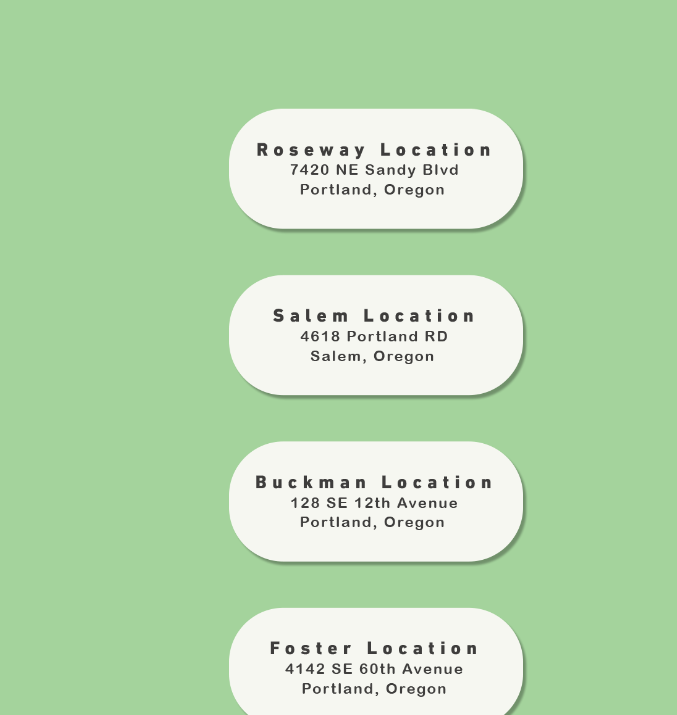
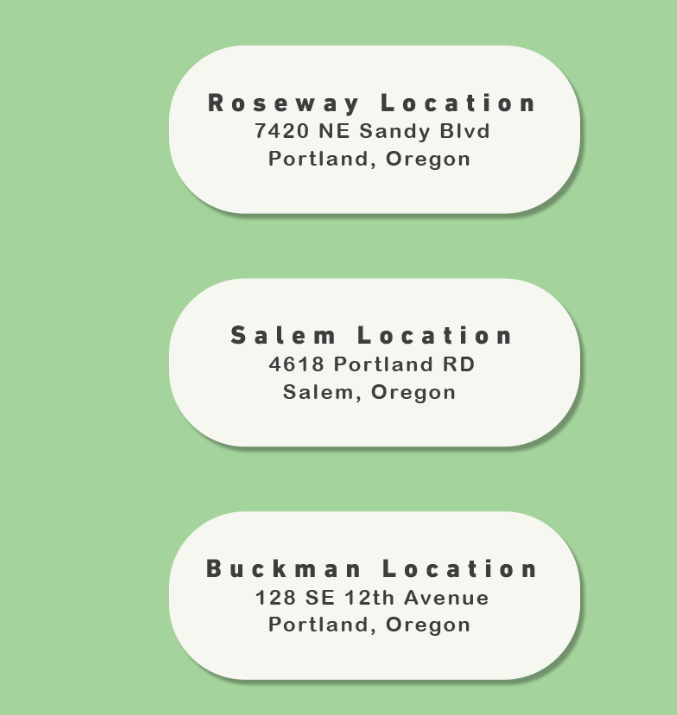
Before and after one commit to stetdawg/EdenCraftCannabis, a Gatsby site: page / in a window 1280 px wide. Shown: the part 2185-2900 px from the top of the page, 603-1280 px from the left. Built offline with nearby package versions, Linux system fonts and the light colour scheme; Gatsby itself is replaced by a stand-in of ours; a web font is replaced by a local one.

Commit message:
increased size of locations

```diff
--- a/src/pages/index.js
+++ b/src/pages/index.js
@@ -292,7 +292,7 @@ It’s 4:20 Somewhere!
         position: `relative`,
         alignSelf: `flex-start`,
         WebkitAlignSelf: `flex-start`,
-        maxWidth: `50%`,
+        maxWidth: `70%`,
         height: `auto`,
         transform: `translate(0%,-20%)`,
         top:`0`,
```
